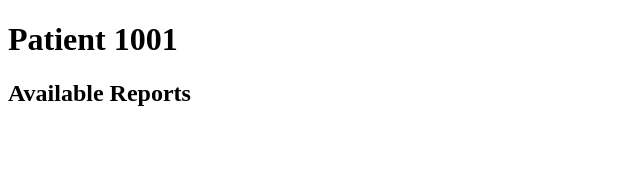
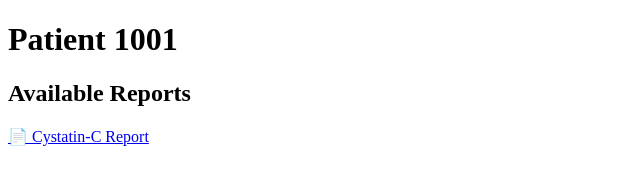
Before and after one commit to All4labreports/labreports, a plain HTML site: page patients/1001/index.html in a window 1280 px wide. Shown: the whole page, without its empty margins (0-640 px from the left). Drawn offline with Linux system fonts and the light colour scheme.

Commit message:
Update index.html

```diff
--- a/patients/1001/index.html
+++ b/patients/1001/index.html
@@ -3,8 +3,18 @@
 <head>
     <title>Patient 1001 Reports</title>
 </head>
+
 <body>
+
     <h1>Patient 1001</h1>
+
     <h2>Available Reports</h2>
+
+    <p>
+        <a href="Cystatin-C__pdf.PNG" target="_blank">
+            📄 Cystatin-C Report
+        </a>
+    </p>
+
 </body>
 </html>
```
